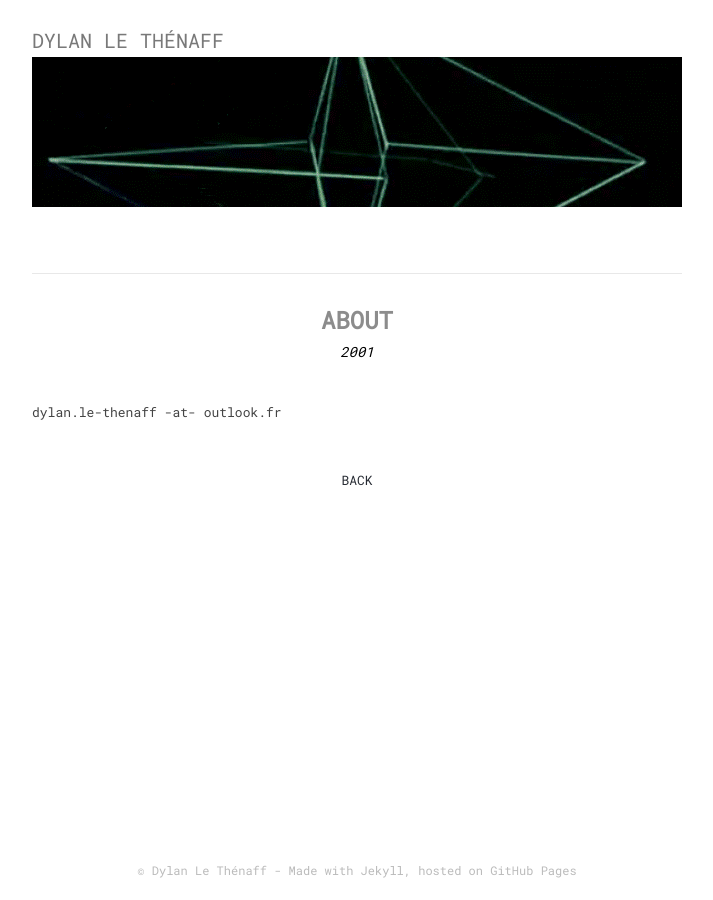
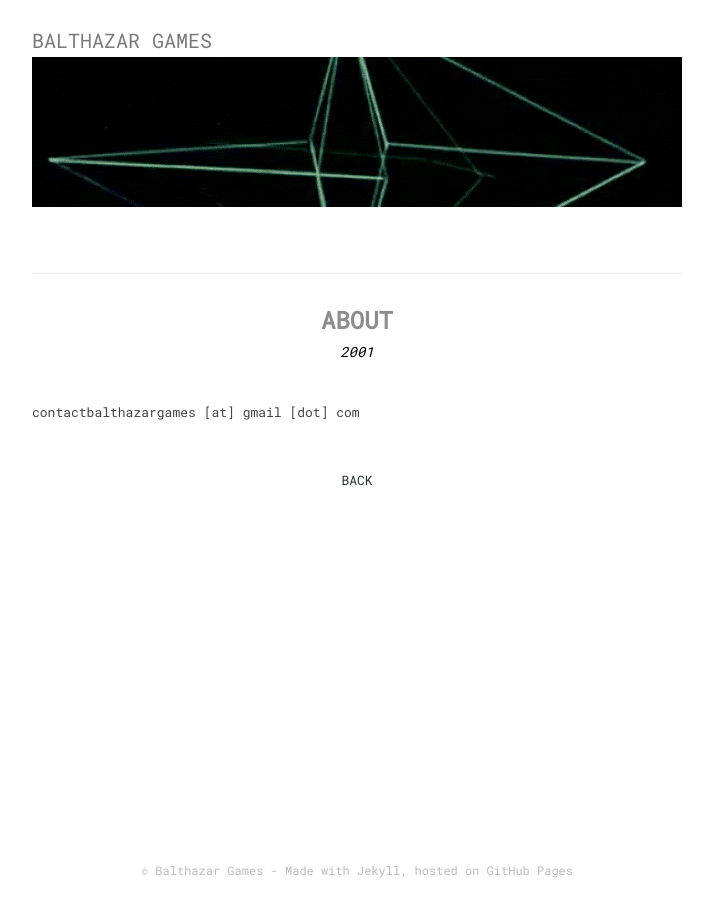
Before and after one commit to aBalthazar/aBalthazar.github.io, a Jekyll site: the page built from _posts/2001-01-01-about.md, in a window 1280 px wide. Shown: the whole page, without its empty margins (283-996 px from the left). Built offline with Jekyll 4.4.1, drawn with Linux system fonts in a browser that asks for light colours.

Commit message:
name changes

```diff
--- a/_config.yml
+++ b/_config.yml
@@ -1,4 +1,4 @@
-title: Dylan Le Thénaff
+title: Balthazar Games
 
 # -------------------------------------------------------
 # Globals.
--- a/_includes/footer.html
+++ b/_includes/footer.html
@@ -1,5 +1,5 @@
 <footer class="page-footer">
   <p>
-    © Dylan Le Thénaff - Made with Jekyll, hosted on GitHub Pages
+    © Balthazar Games - Made with Jekyll, hosted on GitHub Pages
   </p>
 </footer>
--- a/_includes/header.html
+++ b/_includes/header.html
@@ -1,7 +1,7 @@
 <header class="page-header">
     <div class="banner-left">
       <a class="banner-a" href="{{site.url}}/">
-        <h1 class="banner-name">Dylan Le Thénaff</h1>
+        <h1 class="banner-name">Balthazar Games</h1>
       </a>
       <a class="site-title" href="{{ site.baseurl }}/"><img src="/static/content/main-banner.png"></a>
   <!-- <ul class="banner-links">
@@ -23,8 +23,8 @@
         <a href="/">
           <img
             src="/static/images/profil-pic.jpg"
-            title="Dylan Le Thénaff"
-            alt="Dylan Le Thénaff" />
+            title="Balthazar Games"
+            alt="Balthazar Games" />
         </a>
       </div> -->
     </div>
--- a/_includes/meta.html
+++ b/_includes/meta.html
@@ -4,7 +4,7 @@
 
 <!-- open graph -->
 <meta property="og:locale" content="en" />
-<meta property="og:description" content="{{ page.title }} - Dylan Le Thénaff">
+<meta property="og:description" content="{{ page.title }} - Balthazar Games">
 
 {% if page.image %}
 <meta property="og:image" content="{{ site.url }}/{{ page.image }}">
@@ -16,8 +16,8 @@
 <meta property="og:image:width" content="600">
 {% endif %}
 <meta property="og:image:type" content="image/png">
-<meta property="og:site_name" content="Dylan Le Thénaff">
-<meta property="og:title" content="{{ page.title }} - Dylan Le Thénaff ">
+<meta property="og:site_name" content="Balthazar Games">
+<meta property="og:title" content="{{ page.title }} - Balthazar Games ">
 <meta property="og:type" content="website">
 <meta property="og:url" content="{{ site.url }}{{ page.url }}">
 
@@ -29,12 +29,12 @@
 <meta name="twitter:image:src" content="https://www.gravatar.com/avatar/545f7c7f0ed11d6ef21722a7e6c47acf?s=600">
 {% endif %}
 <meta name="twitter:site" content="https://dmayance.com">
-<meta name="twitter:title" content="{{ page.title }} - Dylan Le Thénaff ">
+<meta name="twitter:title" content="{{ page.title }} - Balthazar Games ">
 <meta name="twitter:url" content="{{ site.url }}{{ page.url }}">
 <meta name="twitter:creator" content="@Valryon">
 
 <meta property="robots" content="index,follow" />
 
 <!-- misc -->
-<!--<link href="{{site.url}}/atom.xml" rel="alternate" title="Dylan Le Thénaff " type="application/atom+xml" />-->
+<!--<link href="{{site.url}}/atom.xml" rel="alternate" title="Balthazar Games " type="application/atom+xml" />-->
 <link rel="icon" type="image/png" sizes="32x32" href="./static/images/favicon-32x32.png">
--- a/_layouts/default.html
+++ b/_layouts/default.html
@@ -4,7 +4,7 @@
   {% include meta.html %}
   {% include css.html %}
 
-  <title>{{ page.title }} - Dylan Le Thénaff</title>
+  <title>{{ page.title }} - Balthazar Games</title>
 
 </head>
 <body>
--- a/_posts/2001-01-01-about.md
+++ b/_posts/2001-01-01-about.md
@@ -2,4 +2,4 @@
 title: About
 ---
 
-dylan.le-thenaff -at- outlook.fr
+contactbalthazargames [at] gmail [dot] com
```
Also changed, not shown: LICENCE.md, static/images/profil-pic.jpg (deleted).
